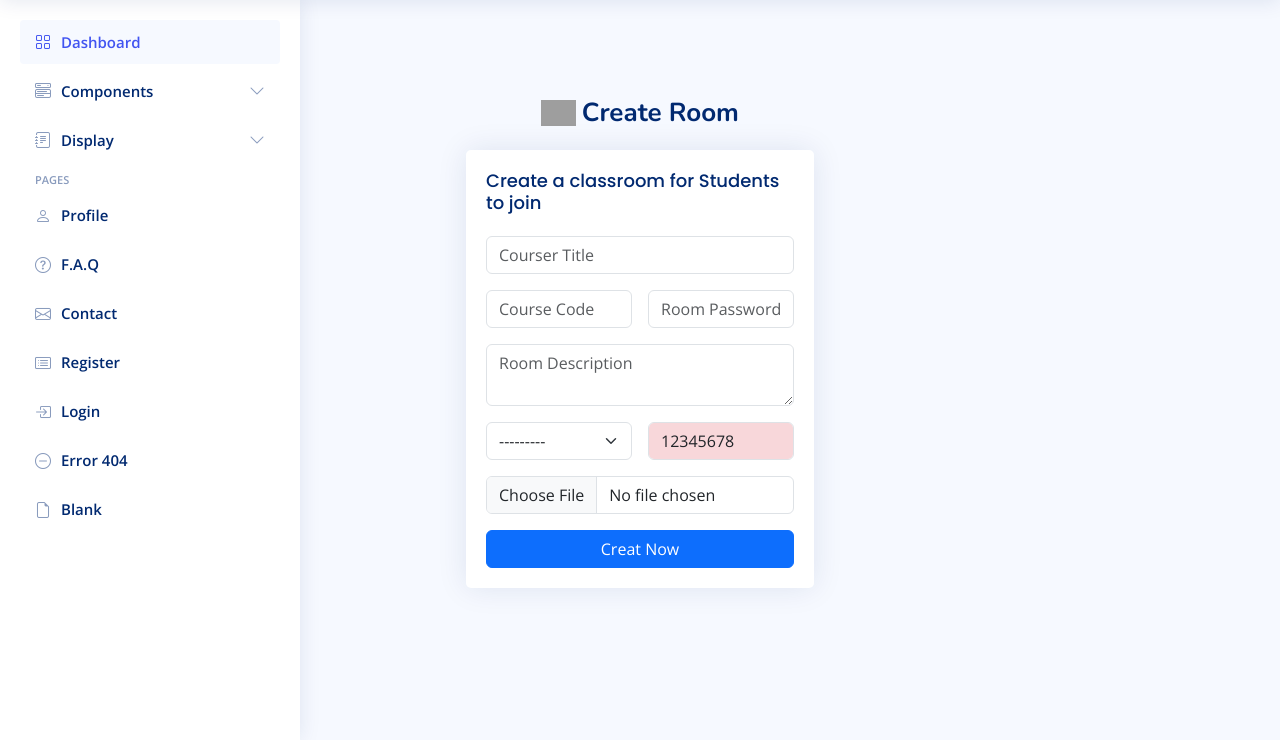
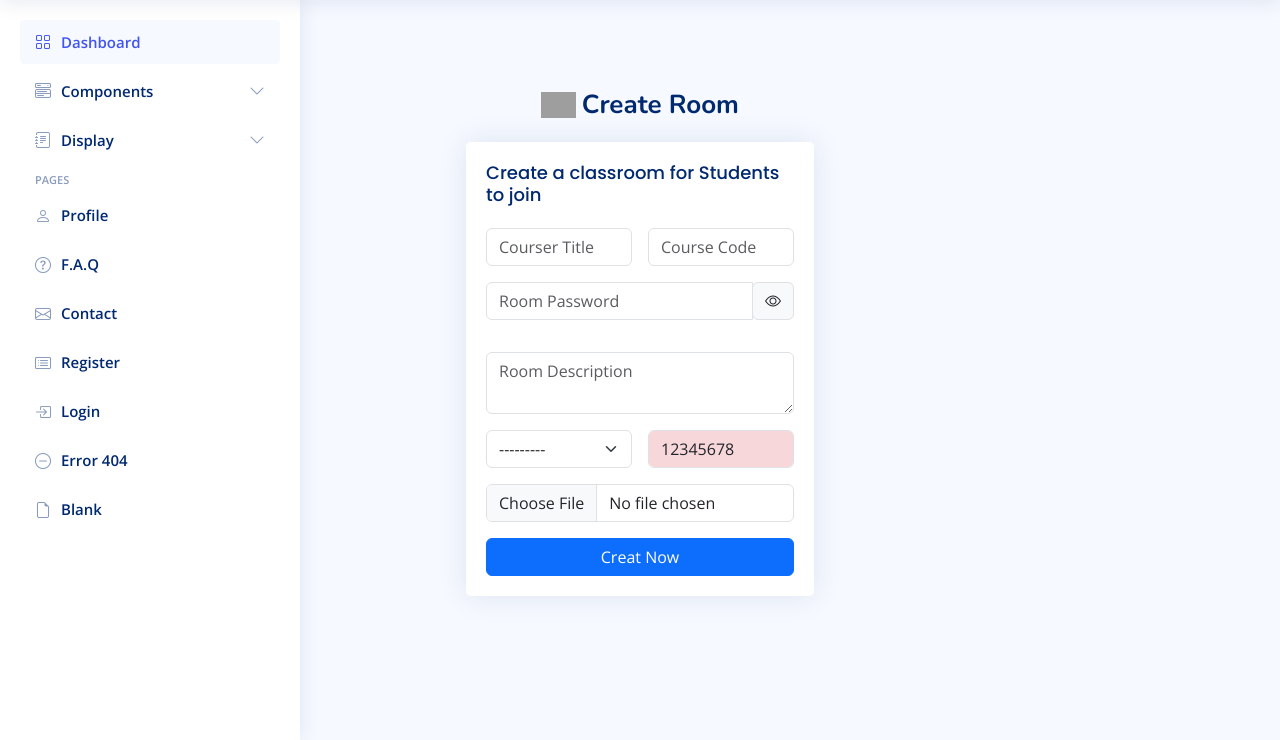
Before and after one commit to devxprogramming/Project101, a Django app: page /room/create-room/ in a window 1280 px wide. Shown: the part 60-800 px from the top of the page. Run offline with Django 5.2, Linux system fonts and the light colour scheme; a user stored in the database is signed in; data comes from the database, SQL or seed files in the repository; both versions use the stored data as it was after the commit; some libraries are stand-ins or nearby versions; grey boxes are pictures that could not be loaded.

Commit message:
Major changed  in code-base

```diff
--- a/classroom/models.py
+++ b/classroom/models.py
@@ -37,3 +37,6 @@ class Room(models.Model):
             # Set room_privacy to Public
             self.room_privacy = 'Public'
             self.save()
+        elif self.room_password is not None:
+            self.room_privacy = 'Private'
+            self.save()
--- a/classroom/views.py
+++ b/classroom/views.py
@@ -40,6 +40,7 @@ def update_room(request, pk):
     if request.method == "POST":
         form = RoomForm(request.POST, instance=room, files=request.FILES)
         if form.is_valid():
+            room.check_password(form.cleaned_data['room_password'])
             form.save()
             messages.success(request, 'Room updated successfully')
             return redirect('all_rooms')
@@ -51,13 +52,16 @@ def update_room(request, pk):
 
     return render(request, 'room/create_update.html', context)
 
-
+@login_required(login_url='login')
 def private_room(request, pk):
     if request.method == "POST":
         room = get_object_or_404(Room, room_code=pk)
         password = request.POST.get('password')
         if password == room.room_password:
+            messages.success(request, 'Authorised')
             return redirect('update_room', pk)
+        else:
+            messages.info(request, 'Wrong password')
     return render(request, 'room/private_room.html')
 
 @login_required(login_url='login')
--- a/static/assets/js/custom.js
+++ b/static/assets/js/custom.js
@@ -13,3 +13,39 @@ setTimeout(function() {
   window.dispatchEvent(new Event('resize'));
 
 }, 2500);
+
+
+
+document.addEventListener('DOMContentLoaded', function () {
+  document.getElementById('togglePassword').addEventListener('click', function () {
+      var passwordField = document.getElementById('password');
+      var icon = this.querySelector('i');
+
+      if (passwordField.type === 'password') {
+          passwordField.type = 'text';
+          icon.classList.remove('bi-eye');
+          icon.classList.add('bi-eye-slash');
+      } else {
+          passwordField.type = 'password';
+          icon.classList.remove('bi-eye-slash');
+          icon.classList.add('bi-eye');
+      }
+  });
+});
+
+document.addEventListener('DOMContentLoaded', function () {
+  document.getElementById('togglePassword').addEventListener('click', function () {
+      var passwordField = document.getElementById('id_room_password');
+      var icon = this.querySelector('i');
+
+      if (passwordField.type === 'password') {
+          passwordField.type = 'text';
+          icon.classList.remove('bi-eye');
+          icon.classList.add('bi-lock-fill');
+      } else {
+          passwordField.type = 'password';
+          icon.classList.remove('bi-lock-fill');
+          icon.classList.add('bi-eye');
+      }
+  });
+});
--- a/templates/base/base.html
+++ b/templates/base/base.html
@@ -26,6 +26,8 @@
 
     <!-- Template Main CSS File -->
     <link href="{% static 'assets/css/style.css' %}" rel="stylesheet">
+
+
 
     <title>{% block title %}{% endblock  %}</title>
 </head>
--- a/templates/room/create_update.html
+++ b/templates/room/create_update.html
@@ -46,14 +46,21 @@
                                             <h5 class="card-title">Create a classroom for Students to join</h5>
                                             <form method="POST" class="row g-3 needs-validation" enctype="multipart/form-data" novalidate>
                                                 {% csrf_token %}
-                                                <div class="col-md-12">
+                                                <div class="col-md-6">
                                                     {% render_field form.course_title class="form-control" placeholder="Courser Title" %}
                                                   </div>
                                                   <div class="col-md-6">
                                                     {% render_field form.course_code class="form-control" placeholder="Course Code" %}
                                                   </div>
-                                                  <div class="col-md-6">
-                                                    {% render_field  form.room_password type='password' class="form-control" placeholder="Room Password" %}
+                                                  <div class="col-md-12">
+                                                    <div class="input-group mb-3">
+                                                      {% render_field  form.room_password type='password' class="form-control" placeholder="Room Password" %}
+                                                      <div class="input-group-append">
+                                                        <span class="input-group-text" id="togglePassword">
+                                                              <i class="bi bi-eye" aria-hidden="true"></i>
+                                                        </span>
+                                                      </div>
+                                                  </div>
                                                   </div>
                                                   <div class="col-12">
                                                     {% render_field form.description class="form-control" rows="2" cols="2" placeholder="Room Description" %}
@@ -100,7 +107,7 @@
                             <div class="d-flex justify-content-center py-4">
                                 <a href="index.html" class="logo d-flex align-items-center w-auto">
                                 <img src="assets/img/logo.png" alt="">
-                                <span class="d-none d-lg-block">Create Room</span>
+                                <span class="d-none d-lg-block">Update Room</span>
                                 </a>
                             </div><!-- End Logo -->
 
@@ -109,7 +116,7 @@
                             <div class="card mb-3">
 
                                 <div class="card-body">
-                                    <h5 class="card-title">Create a classroom for Students to join</h5>
+                                    <h5 class="card-title">Update a Room</h5>
                                     <form method="POST" class="row g-3 needs-validation" enctype="multipart/form-data" novalidate>
                                         {% csrf_token %}
                                         <div class="col-md-12">
```
Also changed, not shown: templates/room/private_room.html (+10 -1 lines), db.sqlite3, static/profiles/room_avatars/CSC409_aABY7Df.png (added), static/profiles/room_avatars/CSC409_rPVF02I.png (added).
